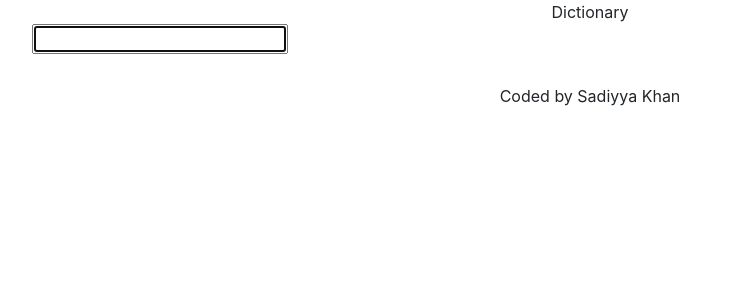
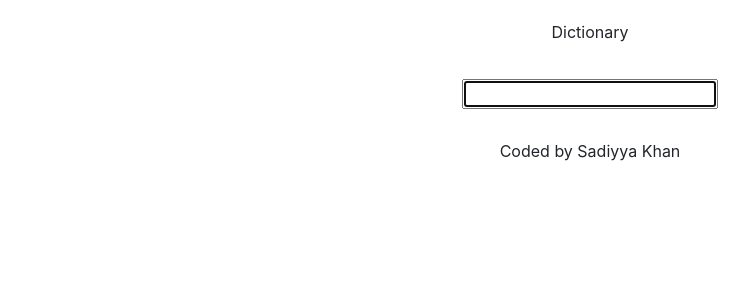
Before and after one commit to Sadiyya-k/dictionary-project, a React (Create React App) app: page / in a window 1280 px wide. Shown: the top 300 px of the page, without its empty margins (50-799 px from the left). Built offline with nearby package versions, Linux system fonts and the light colour scheme.

Commit message:
Added CSS to center form

```diff
--- a/src/App.css
+++ b/src/App.css
@@ -1,5 +1,6 @@
 .App-header {
   text-align: center;
+  margin-top: 20px;
 }
 
 .App-footer {
--- a/src/Dictionary.css
+++ b/src/Dictionary.css
@@ -0,0 +1,4 @@
+.Dictionary form {
+  text-align: center;
+  margin-top: 35px;
+}
```
